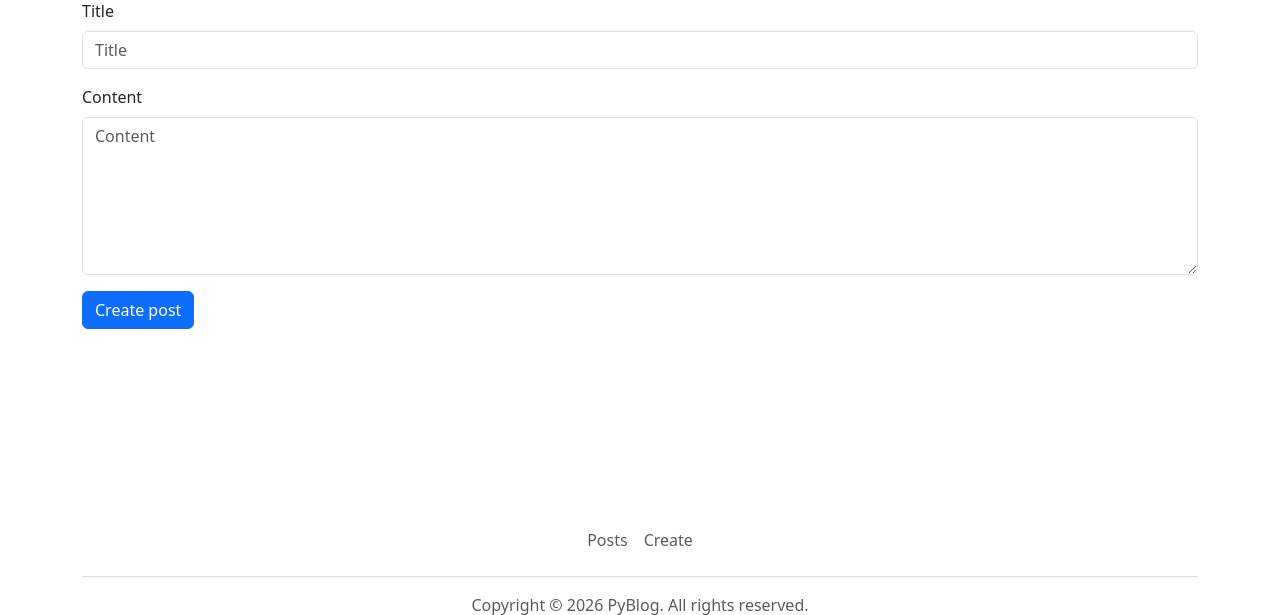
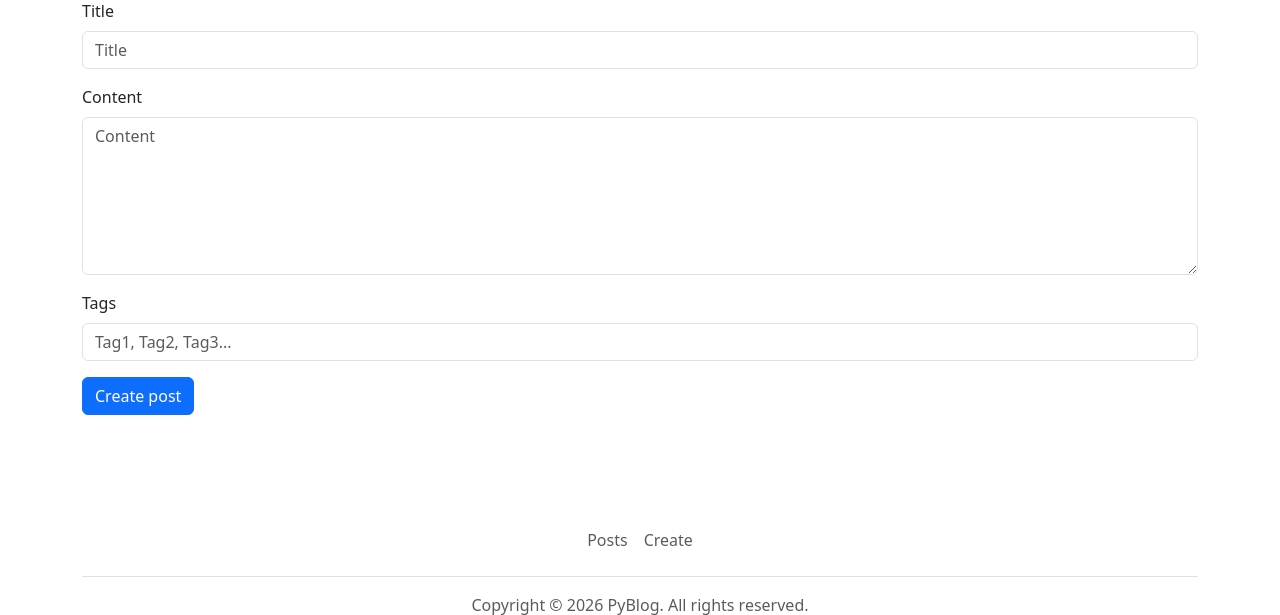
Before and after one commit to sounditbox/M3PyHunters, a Django app: page /blog/posts/create/ in a window 1280 px wide. Shown: the part 143-758 px from the top of the page. Run offline with Django 5.2, Linux system fonts and the light colour scheme.

Commit message:
feat: add tag

```diff
--- a/apps/blog/templates/create_post.html
+++ b/apps/blog/templates/create_post.html
@@ -16,6 +16,10 @@
             <label class="form-label" for="post-content">Content</label>
             <textarea class="form-control" id="post-content" name="content" rows="6" placeholder="Content" required></textarea>
         </div>
+        <div class="mb-3">
+            <label class="form-label" for="post-tags">Tags</label>
+            <input class="form-control" id="post-tags" type="text" name="tags" placeholder="Tag1, Tag2, Tag3...">
+        </div>
         <button class="btn btn-primary" type="submit">Create post</button>
     </form>
 </div>
--- a/apps/blog/templates/post_detail.html
+++ b/apps/blog/templates/post_detail.html
@@ -11,6 +11,9 @@
     </a>
     <article>
         <h1 class="display-5">{{ post.title }}</h1>
+        {% for t in post.tags.all %}
+            <span class="badge rounded-pill text-bg-info">{{ t.name }}</span>
+        {% endfor %}
         <p>{{ post.content|linebreaksbr }}</p>
     </article>
 
--- a/apps/blog/templates/post_list.html
+++ b/apps/blog/templates/post_list.html
@@ -11,6 +11,9 @@
         {% for post in posts %}
         <li class="list-group-item">
             <h2 class="h4">{{ post.title }}</h2>
+            {% for t in post.tags.all %}
+            <span class="badge rounded-pill text-bg-info">{{ t.name }}</span>
+            {% endfor %}
             <p>{{ post.content|truncatewords:50 }}</p>
             <a class="btn btn-outline-primary" href="{% url 'blog:post_detail' post.id %}">
                 Read more
--- a/apps/blog/views.py
+++ b/apps/blog/views.py
@@ -1,11 +1,10 @@
 from typing import Any
 
-from asgiref.sync import sync_to_async
 from django.http import HttpRequest
 from django.shortcuts import render, redirect, get_object_or_404
 from django.views import View
 
-from apps.blog.models import Post, Comment
+from apps.blog.models import Post, Comment, Tag
 
 
 # def get_post(request: HttpRequest, post_id: int) -> HttpResponse:
@@ -52,7 +51,6 @@ from apps.blog.models import Post, Comment
 #
 #     return render(request, 'comment_list.html', context)
 
-
 class PostDetailView(View):
     def get(self, request, post_id):
         if not Post.objects.filter(id=post_id).exists():
@@ -83,9 +81,16 @@ class PostCreateView(View):
     def post(self, request):
         title = self.request.POST.get('title')
         content = self.request.POST.get('content')
+        tags = self.request.POST.get('tags').split(',')
         new_post = Post()
         new_post.title = title
         new_post.content = content
+        new_post.save()
+
+        for tag in tags:
+            new_post.tags.add(
+                Tag.objects.get_or_create(name=tag.strip().title())[0]
+            )
         new_post.save()
         return redirect('blog:post_detail', post_id=new_post.id)
 
```
Also changed, not shown: apps/blog/models.py (+9 -1 lines).
